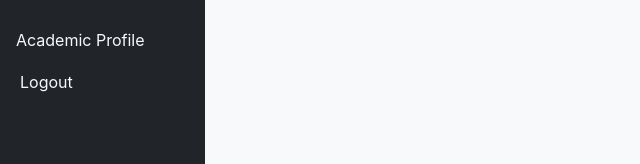
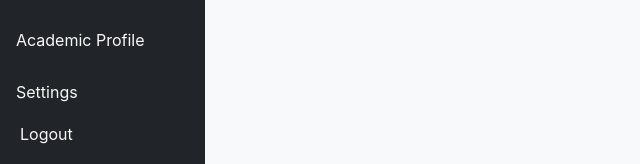
Before and after one commit to santhosh1277/AgileProjectTeamMavericks, a React (Create React App) app in the folder student-dashboard-ui/: page /dashboard/home in a window 1280 px wide. Shown: the part 234-398 px from the top of the page, without its empty margins (0-640 px from the left). Built offline with nearby package versions, Linux system fonts and the light colour scheme; sample sign-in values are in the browser's storage.

Commit message:
Revert "updated code"
This reverts commit cf4334d6828241420cf8b0961922420f47eabbc3.

```diff
--- a/student-dashboard-ui/src/Side-Nav-Bar/SideNav.js
+++ b/student-dashboard-ui/src/Side-Nav-Bar/SideNav.js
@@ -228,6 +228,9 @@ function SideNav() {
         <li className="nav-item mb-2">
           <Link className="nav-link text-light" to="/dashboard/academicprofile">Academic Profile</Link>
         </li>
+        <li className="nav-item mb-2">
+          <Link className="nav-link text-light" to="/dashboard/settings">Settings</Link>
+        </li>
         <li className="nav-item">
           <button
             className="nav-link text-light btn btn-link w-100 text-start p-0 ps-3"
```
